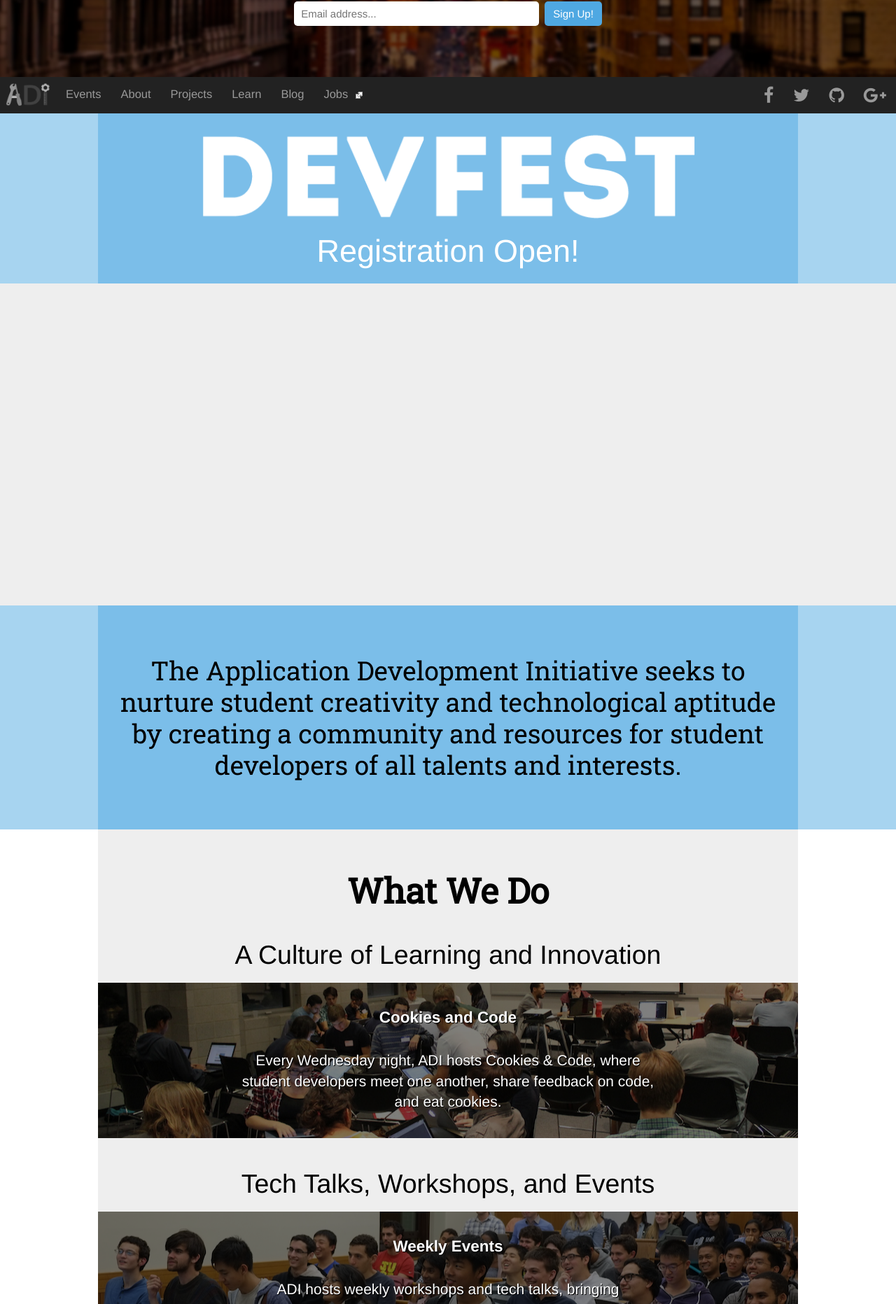
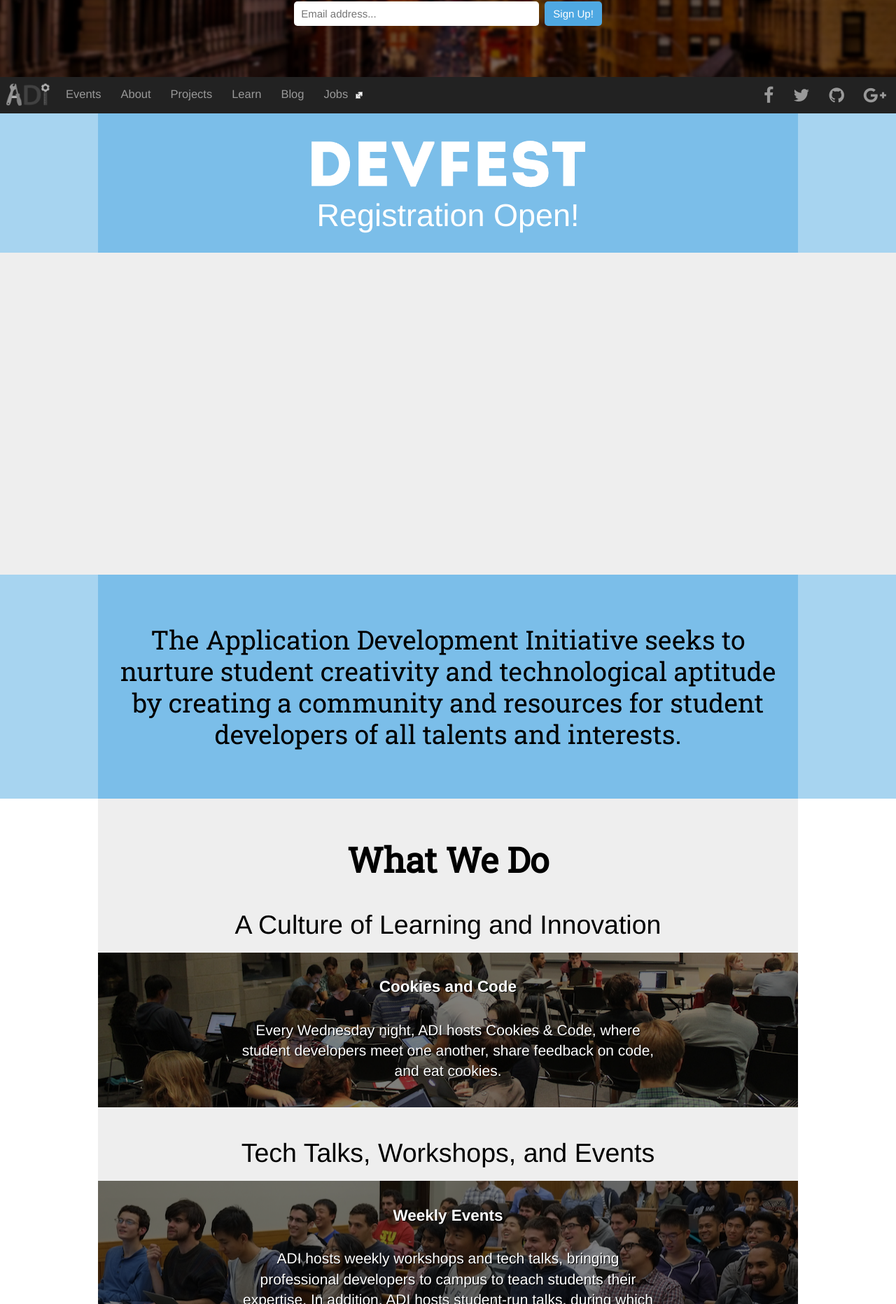
Before and after one commit to adicu/adicu.github.com-dep, a Jekyll site: the page built from index.html, in a window 1280 px wide. Shown: the part 376-2239 px from the top of the page at 70% size. Built offline with Jekyll 4.4.1, drawn with Linux system fonts in a browser that asks for light colours; nearby versions of some CDN libraries.

Commit message:
improve spacing on the devfest callout

```diff
--- a/css/style.css
+++ b/css/style.css
@@ -105,6 +105,25 @@
 }
 .even {
   background-color: #FFFFFF;
+}
+#devfest-callout {
+  z-index: 10000;
+  text-align: center;
+}
+#devfest-callout a {
+  color: white;
+}
+#devfest-callout a p {
+  font-size: 3em;
+  margin: 0;
+}
+#devfest-callout img {
+  max-width: 400px;
+  max-height: 150px;
+  margin: 0.5em 0 0;
+}
+#devfest-callout .content {
+  padding: 1.5em !important;
 }
 .stats {
   display: table;
@@ -870,24 +889,6 @@
 .row .responsive-block.infra.touch .button {
   display: block;
 }
-#devfest-callout {
-  z-index: 10000;
-  text-align: center;
-}
-#devfest-callout a {
-  color: white;
-}
-#devfest-callout a p {
-  font-size: 3em;
-  margin: 0;
-}
-#devfest-callout img {
-  max-width: 100%;
-  max-height: 150px;
-}
-#devfest-callout .content {
-  padding: 1em !important;
-}
 /* Tablets */
 @media only screen and (max-width: 767px) {
   .row.bg-img {
```
Also changed, not shown: less/devfest.less (+21 -0 lines), less/main.less (+0 -20 lines).
